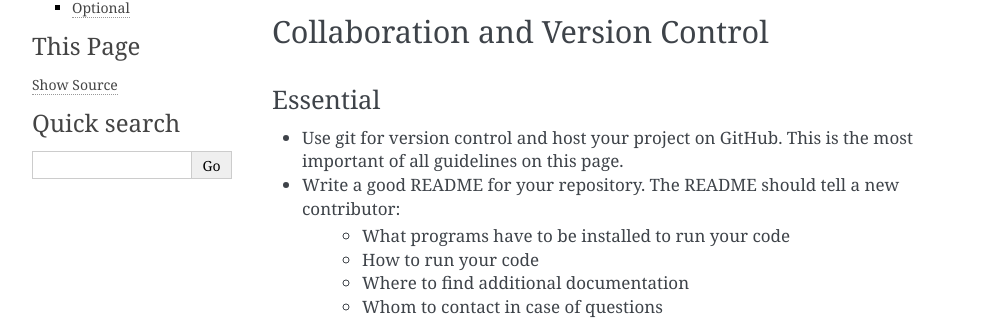
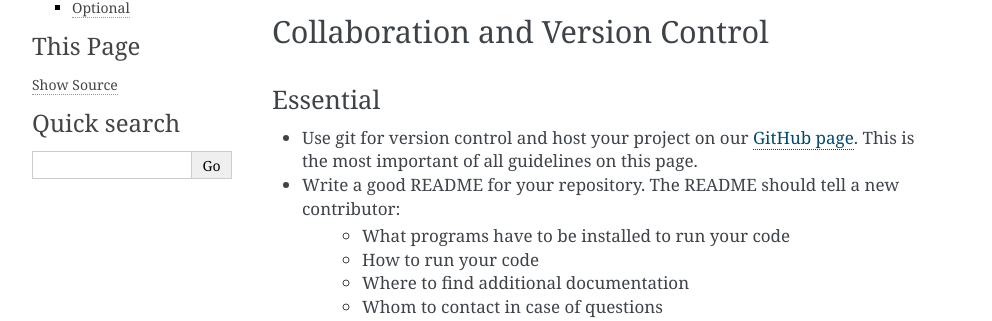
Before and after one commit to covid-19-impact-lab/covid-19-impact-lab, a Sphinx documentation site: the page built from docs/source/coding_guidelines.rst, in a window 1280 px wide. Shown: the part 307-628 px from the top of the page, without its empty margins (148-1140 px from the left). Built offline with Sphinx 7.4.7, drawn with Linux system fonts in a browser that asks for light colours.

```diff
--- a/docs/source/coding_guidelines.rst
+++ b/docs/source/coding_guidelines.rst
@@ -14,7 +14,7 @@
 Essential
 ---------
 
-- Use git for version control and host your project on GitHub. This is the most important of all guidelines on this page.
+- Use git for version control and host your project on our `GitHub page <https://github.com/covid-19-impact-lab>`_. This is the most important of all guidelines on this page.
 - Write a good README for your repository. The README should tell a new contributor:
     - What programs have to be installed to run your code
     - How to run your code
--- a/docs/source/onboarding.rst
+++ b/docs/source/onboarding.rst
@@ -5,7 +5,7 @@
 We are happy about every person that would like to join our efforts. If you are interested, feel free to contact our community manager Annica Gehlen (annica.gehlen@gmail.com). Please include the following information in your email:
 
 - Let us know how you would like to contribute to our initiative!
-- Your set of skills (i.e. prior experience working with data, coding and conducting research).
+- Your set of skills (i.e. prior experience working with data, coding, and conducting research).
 - Your `GitHub <https://github.com/>`_ account (if your contribution is in the form of code).
 
 You can also check out the :ref:`tasks` page to see some projects you can contribute to.
```
